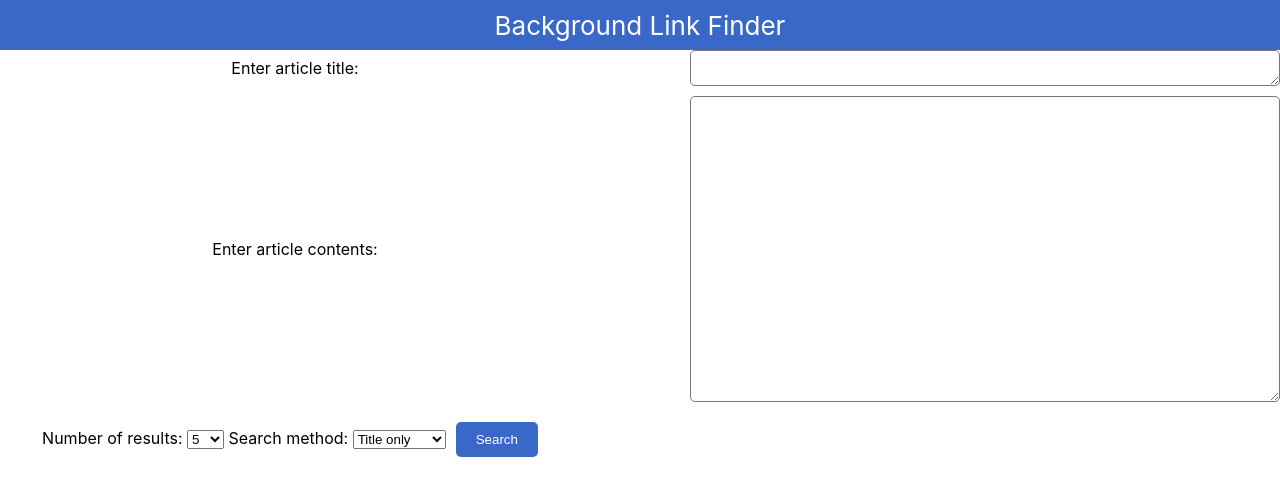
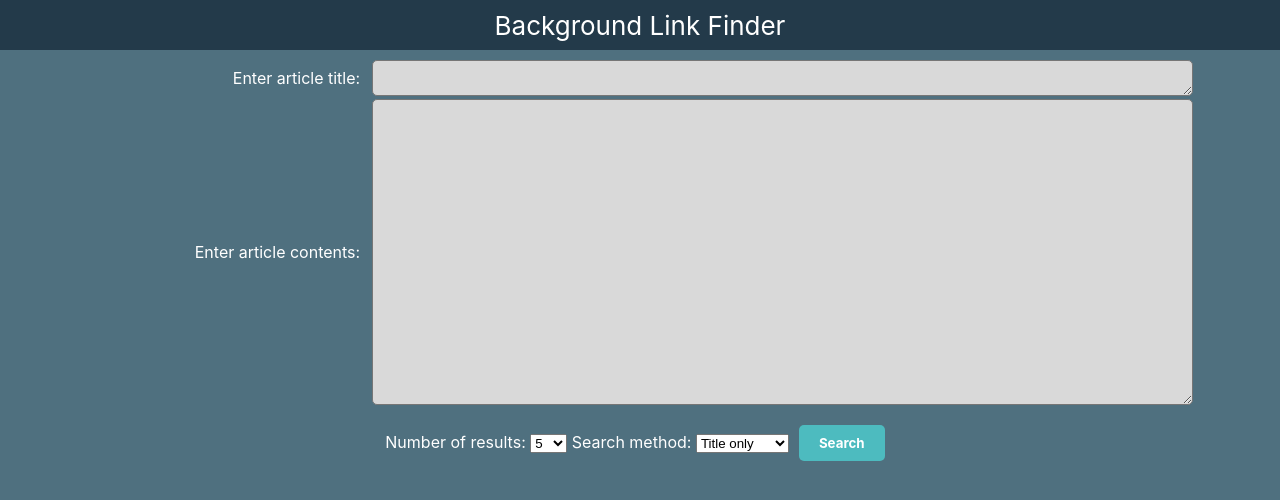
Before and after one commit to HonTastic2/pyterrier-frontend, a React (Create React App) app: page / in a window 1280 px wide. Shown: the top 500 px of the page. Built offline with nearby package versions, Linux system fonts and the light colour scheme.

Commit message:
Update colour scheme, tabs needs updating

```diff
--- a/src/App.css
+++ b/src/App.css
@@ -1,9 +1,10 @@
 .App {
   text-align: center;
+  background-color: #4f707f;
 }
 
 .App-header {
-  background-color: #3968c8;
+  background-color: #233a4a;
   height: 50px;
   display: flex;
   flex-direction: column;
@@ -18,18 +19,46 @@
 }
 
 .Button {
-  background-color: #3968c8;
+  background-color: #4dbbbf;
   color: white;
   border: none;
   border-radius: 5px;
   padding: 10px 20px;
   margin: 10px;
   cursor: pointer;
+  font-family: -apple-system, BlinkMacSystemFont, 'Segoe UI', 'Roboto', 'Oxygen',
+    'Ubuntu', 'Cantarell', 'Fira Sans', 'Droid Sans', 'Helvetica Neue',
+    sans-serif;
+  font-weight: bold;
+}
+
+.react-tabs__tab--selected {
+  color: #ffffff;
+  background-color: #233a4a;
+}
+
+.Input-fields {
+  display: grid;
+  align-items: center;
+  column-gap: 100;
+  grid-template-columns: 1fr 2.5fr;
+  margin: 10px;
+  gap: 3px;
 }
 
 .URL-button {
-  /* background-color: #9eaecc;
-  color: white; */
+  background-color: #4dbbbfc7;
+  color: white;
+  border: none;
+  border-radius: 5px;
+  padding: 5px 4px;
+  margin-left: 10px;
+  cursor: pointer;
+}
+
+.Link-button {
+  background-color: #4dbbbfc7;
+  color: white;
   border: none;
   border-radius: 5px;
   padding: 5px 4px;
@@ -37,18 +66,8 @@
   cursor: pointer;
 }
 
-.Link-button {
-  background-color: #3968c8;
-  color: white;
-  border: none;
-  border-radius: 5px;
-  padding: 6px 4px;
-  margin: 10px;
-  cursor: pointer;
-}
-
 .good-button {
-  background-color: #3dbb24;
+  background-color: #3dbb24ac;
   color: white;
   border: none;
   border-radius: 5px;
@@ -58,7 +77,7 @@
 }
 
 .bad-button {
-  background-color: #bb2f2f;
+  background-color: #bb2f2fc1;
   color: white;
   border: none;
   border-radius: 5px;
--- a/src/App.js
+++ b/src/App.js
@@ -5,6 +5,8 @@ import { Tab, Tabs, TabList, TabPanel } from "react-tabs";
 import "react-tabs/style/react-tabs.css";
 import Quill from "quill";
 import "quill/dist/quill.snow.css";
+
+document.body.style = 'background: #4f707f;';
 
 
 function copyURL(event) {
@@ -16,12 +18,12 @@ function copyURL(event) {
 
     document.querySelectorAll(".URL-button").forEach((btn) => {
       if (btn !== button) {
-        btn.textContent = "Copy URL";
+        btn.textContent = "Copy";
       }
     });
 
     setTimeout(() => {
-      button.textContent = "Copy URL";
+      button.textContent = "Copy";
     }, 2000);
   });
 }
@@ -113,49 +115,31 @@ function App() {
         setQuillInitialized(false);
       }
     };
-  }, [activeTab]);
+  }, [activeTab, inputText]);
 
-  // useEffect(() => {
-  //   if (quillInitialized && quillRef.current) {
-  //     quillRef.current.setText(inputText); // Update text when quillInitialized changes
-  //   }
-  // }, [quillInitialized]);
-
-  // useEffect(() => {
-  //   if (activeTab === 0 && quillRef.current) {
-  //     quillRef.current.setText(inputText); // Ensure Quill updates with new inputText
-  //   }
-  // }, [activeTab]);
-
-  // useLayoutEffect(() => {
-  //   const editorElement = document.getElementById("editor");
-
-  //   if (activeTab === 0 && editorElement) {
-  //     if (!quillRef.current) {
-  //       quillRef.current = new Quill(editorElement, {
-  //         modules: { toolbar: false },
-  //         theme: "snow",
-  //       });
-  //     }
-  //     quillRef.current.setText(inputText); // Ensure Quill updates with new inputText
-  //   }
-  // }, [activeTab, inputText]); // Depend on both activeTab and inputText
-
-
-
-  // useEffect(() => {
-  //   console.log("EditorRef:", editorRef.current); // This should not be null when showResult is true
-  // }, [editorRef.current]);
 
 
   // Handle making the selected text a link
   const linkSelectedText = (event) => {
     const quill = quillRef.current;
     const range = quill.getSelection();
+    var button = event.target;
     var buttonId = event.target.id;
     var copyText = document.getElementById(buttonId.slice(0, -6));
     if (range && range.length > 0) {
       quill.formatText(range.index, range.length, "link", copyText.href);
+      button.textContent = "Linked!";
+
+      document.querySelectorAll(".Link-button").forEach((btn) => {
+        if (btn !== button) {
+          btn.textContent = "Link";
+        }
+      });
+
+      setTimeout(() => {
+        button.textContent = "Link";
+      }, 2000);
+
     } else {
       alert("Please select text to link.");
     }
@@ -196,8 +180,8 @@ function App() {
             <>
               {showError ? (
                 <>
-                  <p>Error getting links!</p>
-                  <p>Please click back to try again:</p>
+                  <p style={{ color: "#ffffff" }}>Error getting links!</p>
+                  <p style={{ color: "#ffffff" }}>Please click back to try again:</p>
                   <button className="Button" onClick={goBack}>Back</button>
                 </>
               ) : (
@@ -205,14 +189,14 @@ function App() {
                   {data ? (
                     <>
                       <br />
-                      <Tabs onSelect={(i) => handleTabSelect(i)} forceRenderTabPanel>
+                      <Tabs selectedTabClassName="react-tabs__tab--selected" onSelect={(i) => handleTabSelect(i)} forceRenderTabPanel>
                         <TabList>
                           <Tab>Input Document</Tab>
                           <Tab>Table/Link Articles</Tab>
                         </TabList>
 
                         <TabPanel>
-                          <div style={{ display: "grid", alignItems: "center", gridGap: 10, columnGap: 100, paddingLeft: "10%" }}>
+                          <div style={{ display: "grid", alignItems: "center", columnGap: 10, paddingLeft: "10%" }}>
                             {data.map((article, i) => (
                               <div key={i} style={{ display: "flex", flexDirection: "row", alignItems: "center" }}>
 
@@ -228,6 +212,12 @@ function App() {
                                   onClick={() => updateLinkStatus(article[2], "bad", inputText)}>
                                   👎
                                 </button>
+                                <button
+                                  id={i + "Button"}
+                                  className="URL-button"
+                                  onClick={(event) => copyURL(event)}>
+                                  Copy
+                                </button>
 
                                 <button
                                   id={i + "Button"}
@@ -236,17 +226,10 @@ function App() {
                                   Link
                                 </button>
 
-                                <span>{article[0]}</span>
-                                <a id={i} href={article[2]}>
+                                <a id={i} href={article[2]} style={{ color: "#44a9d8" }}>
                                   {article[1]}
                                 </a>
 
-                                <button
-                                  id={i + "Button"}
-                                  className="URL-button"
-                                  onClick={(event) => copyURL(event)}>
-                                  Copy URL
-                                </button>
 
                               </div>))}
                           </div>
@@ -260,9 +243,11 @@ function App() {
                               id="editor"
                               style={{
                                 minHeight: "100px",
-                                width: "90%",
+                                width: "80%",
                                 margin: "auto",
                                 border: "1px solid #ccc",
+                                borderRadius: "5px",
+                                backgroundColor: "#d9d9d9",
                               }}
                             />
                           )}
@@ -277,38 +262,37 @@ function App() {
                       </Tabs>
                     </>
                   ) : (
-                    <p>Loading...</p>
+                    <p style={{ color: "#ffffff" }}>Loading...</p>
                   )}
                 </>
               )}
             </>
           ) : (
-            <><div style={{ display: "grid", alignItems: "center", gridGap: 10, columnGap: 100, gridTemplateColumns: "repeat(2, 1fr)" }}>
+            <><div className="Input-fields">
 
-            {/* <div style={{ display: "flex", flexDirection: "row", alignItems: "center" }}> */}
-              Enter article title:
+              <span style={{ justifySelf: "right", color: "#ffffff" }}>Enter article title: &nbsp;</span>
               <textarea
                 name="inputTitle"
                 value={inputTitle}
                 onChange={(e) => setInputTitle(e.target.value)}
                 rows={2}
                 cols={100}
-                style={{ borderRadius: "5px" }}
+                style={{ borderRadius: "5px", justifySelf: "left", backgroundColor: "#d9d9d9" }}
               />
-            {/* </div>
-            <div style={{ display: "flex", flexDirection: "row", alignItems: "center" }}> */}
-              Enter article contents:
+
+              <span style={{ justifySelf: "right", color: "#ffffff" }}>Enter article contents: &nbsp;</span>
               <textarea
                 name="inputArticle"
                 value={inputText}
                 onChange={(e) => setInputText(e.target.value)}
                 rows={20}
                 cols={100}
-                style={{ borderRadius: "5px" }}
+                style={{ borderRadius: "5px", justifySelf: "left", backgroundColor: "#d9d9d9" }}
               />
-            {/* </div> */}
+              {/* </div> */}
+            </div>
               <div>
-                Number of results:{" "}
+                <span style={{ color: "#ffffff" }}>Number of results:{" "}</span>
                 <select
                   value={numResults}
                   onChange={(e) => setNumResults(parseInt(e.target.value))}>
@@ -323,7 +307,7 @@ function App() {
                   <option value={9}>9</option>
                   <option value={10}>10</option>
                 </select>
-                &nbsp;Search method:&nbsp;
+                <span style={{ color: "#ffffff" }}>&nbsp;Search method:&nbsp;</span>
                 <select
                   value={method}
                   onChange={(e) => setMethod(e.target.value)}>
@@ -335,7 +319,6 @@ function App() {
                   Search
                 </button>
               </div>
-            </div>
             </>
           )}
         </div>
```
